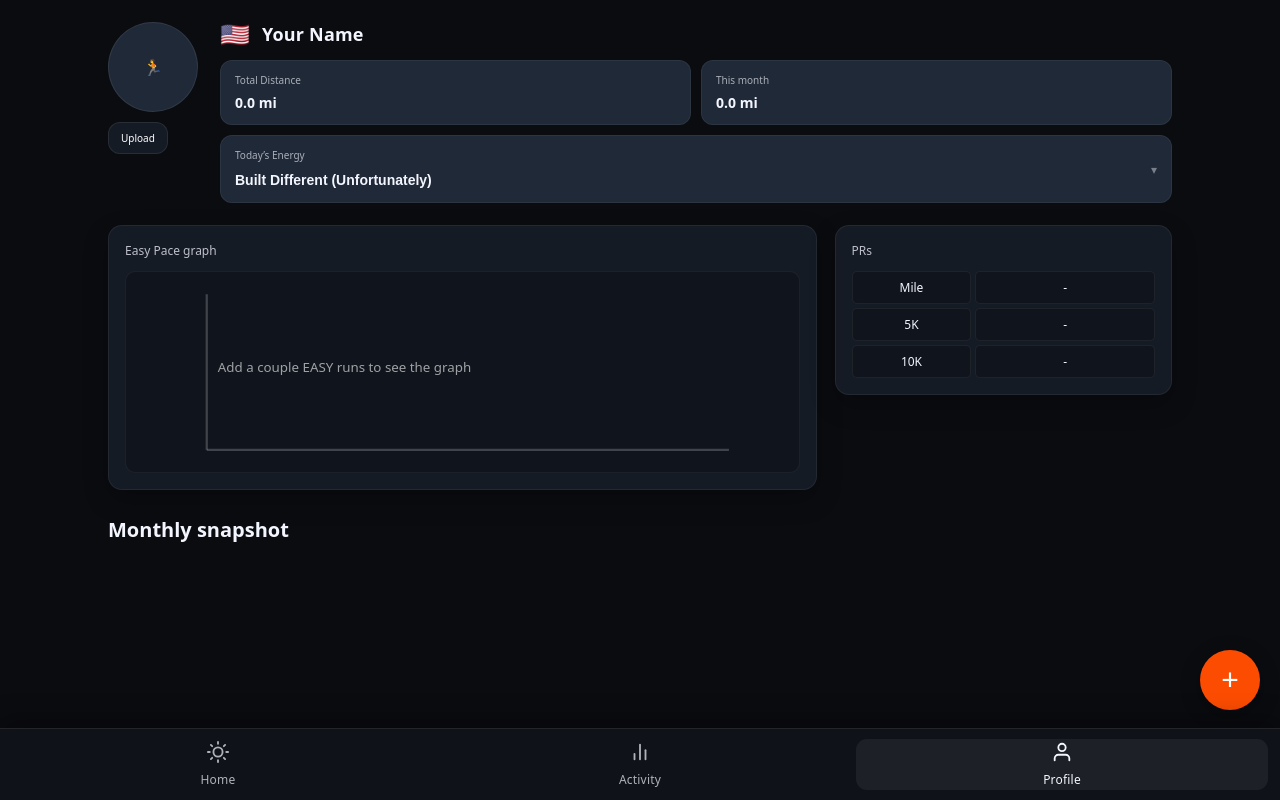
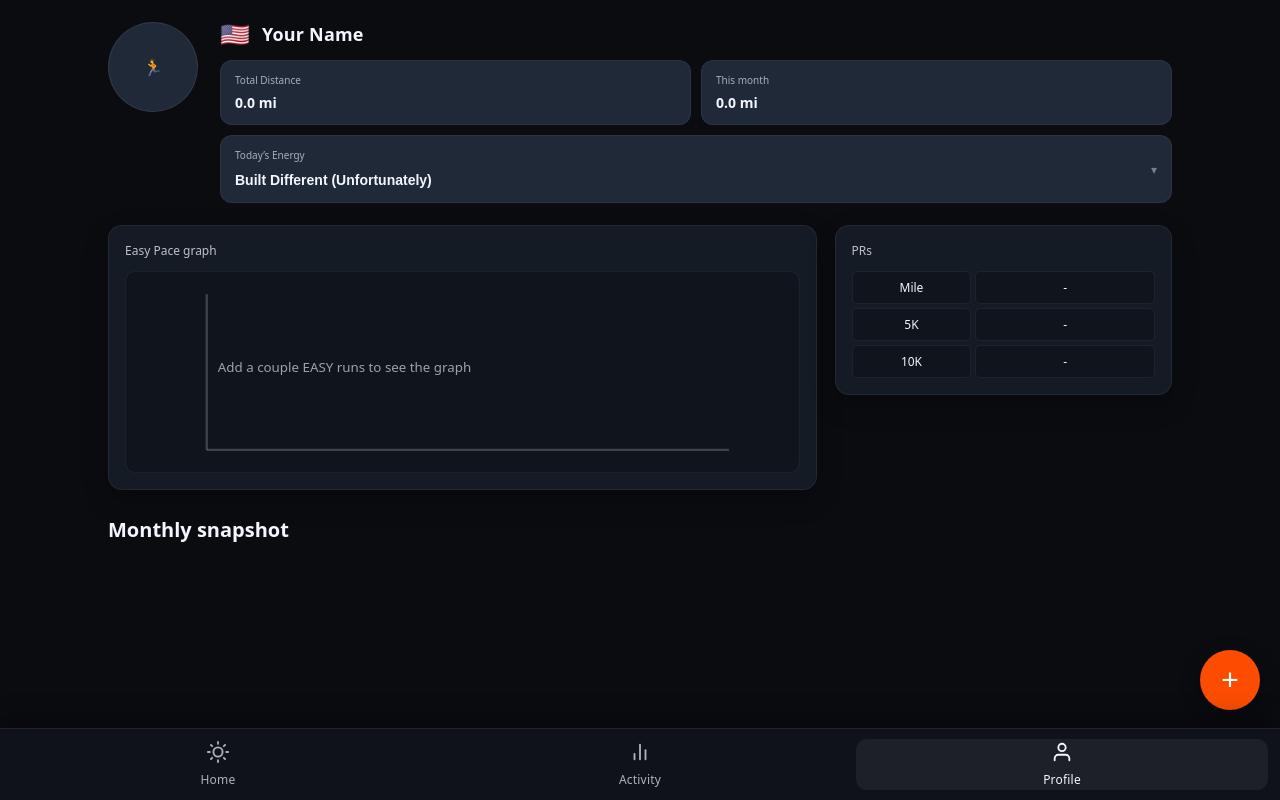
Before and after one commit to Paymvi/Running_App, a React (Vite) app: page /profile in a window 1280 px wide. Built offline with nearby package versions, Linux system fonts and the light colour scheme.

Commit message:
Improved profile picture upload

```diff
--- a/src/pages/Profile.jsx
+++ b/src/pages/Profile.jsx
@@ -1,4 +1,4 @@
-import React, { useEffect, useState, useMemo } from "react";
+import React, { useEffect, useState, useMemo, useRef } from "react";
 
 
 const TAG_OPTIONS = [
@@ -47,6 +47,9 @@ export default function Profile() {
   const [tag, setTag] = useState(
     () => localStorage.getItem("profileTag") || "Built Different (Unfortunately)"
   );
+  const fileInputRef = useRef(null);
+
+
   useEffect(() => {
     localStorage.setItem("profileTag", tag);
     }, [tag]);
@@ -257,7 +260,10 @@ const removeAvatar = () => {
         {/* LEFT COLUMN */}
         <div className="profile-left">
 
-        <div className="profile-avatar-lg">
+        <div
+        className="profile-avatar-lg clickable"
+        onClick={() => fileInputRef.current?.click()}
+        >
         {avatar ? (
             <img
             className="profile-avatar-img"
@@ -269,7 +275,7 @@ const removeAvatar = () => {
         )}
 
         <input
-            id="avatarUpload"
+            ref={fileInputRef}
             type="file"
             accept="image/*"
             onChange={handleAvatarChange}
@@ -277,20 +283,6 @@ const removeAvatar = () => {
         />
         </div>
 
-        <div className="avatar-actions">
-            <label htmlFor="avatarUpload" className="avatar-btn">
-            {avatar ? "Change" : "Upload"}
-            </label>
-
-            {avatar && (
-            <button
-                className="avatar-btn subtle"
-                onClick={removeAvatar}
-            >
-                Remove
-            </button>
-            )}
-        </div>
 
         </div>
 
```
Lines whose indentation alone changed are shown as unchanged.
